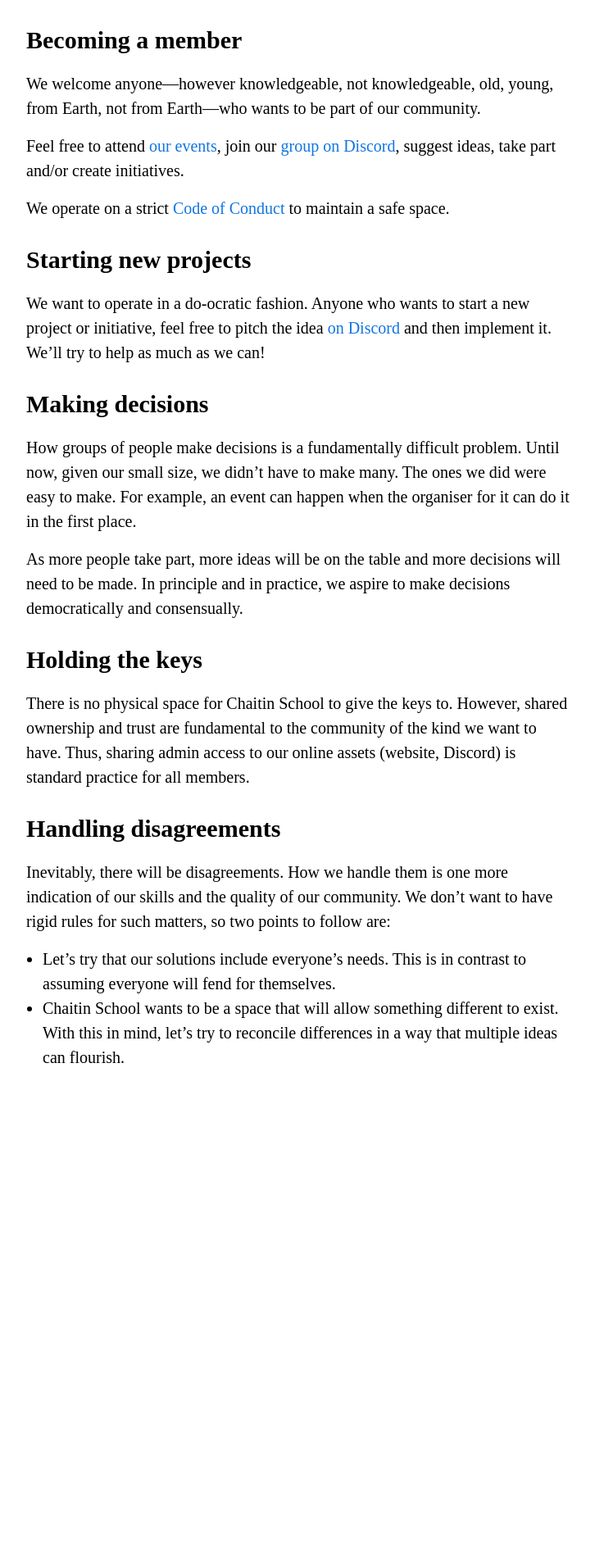
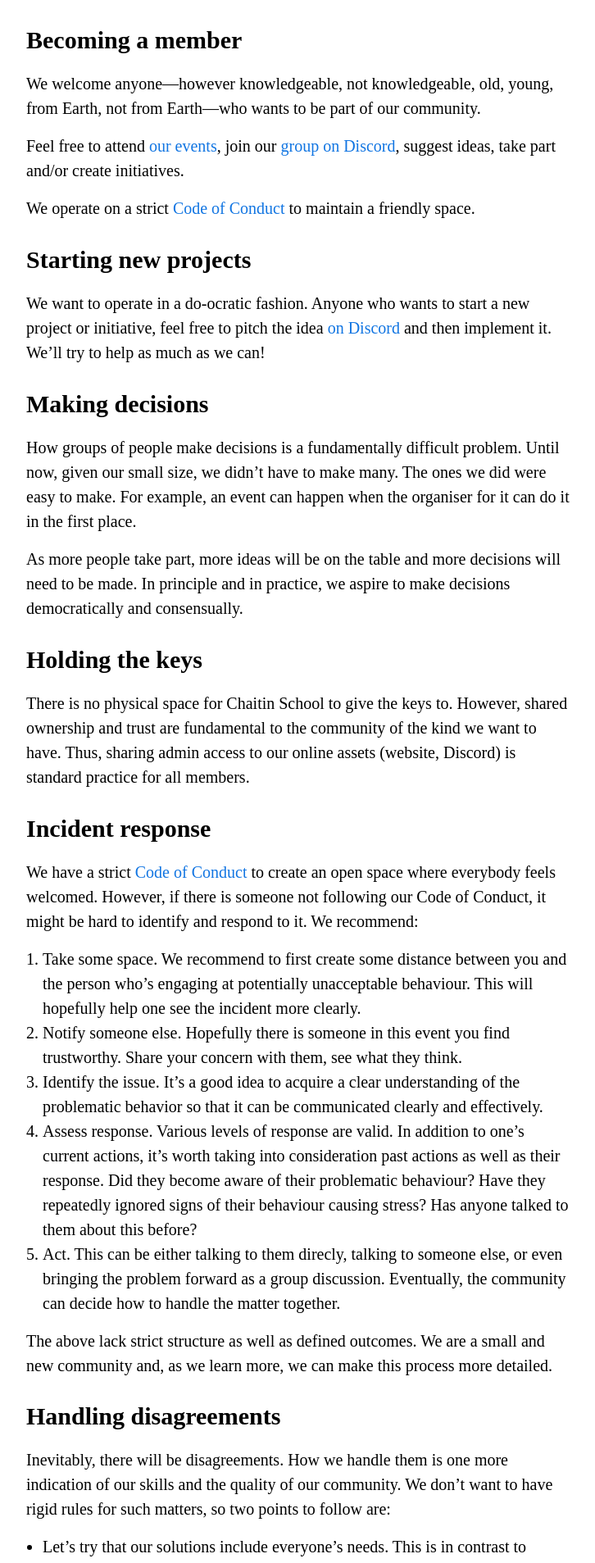
Before and after one commit to chaitinschool/chaitinschool.org, a Django app: page /processes/ in a window 1280 px wide. Shown: the part 640-2547 px from the top of the page at 82% size, without its empty margins (276-1002 px from the left). Before the commit the page ends 1937 px from the top, so only its background shows below. Run offline with Django 3.2, Linux system fonts and the light colour scheme.

Commit message:
add incident response process

```diff
--- a/main/templates/main/processes.html
+++ b/main/templates/main/processes.html
@@ -29,7 +29,8 @@
     </p>
     <p>
         We operate on a strict
-        <a href="{% url 'coc' %}">Code of Conduct</a> to maintain a safe space.
+        <a href="{% url 'coc' %}">Code of Conduct</a> to maintain a friendly
+        space.
     </p>
 
     <h2>Starting new projects</h2>
@@ -61,6 +62,50 @@
         assets (website, Discord) is standard practice for all members.
     </p>
 
+    <h2 id="incident-response">Incident response</h2>
+    <p>
+        We have a strict
+        <a href="{% url 'coc' %}">Code of Conduct</a>
+        to create an open space where everybody feels welcomed. However, if
+        there is someone not following our Code of Conduct, it might be hard
+        to identify and respond to it. We recommend:
+    </p>
+    <ol>
+        <li>
+            Take some space. We recommend to first create some distance between
+            you and the person who’s engaging at potentially unacceptable
+            behaviour. This will hopefully help one see the incident more clearly.
+        </li>
+        <li>
+            Notify someone else. Hopefully there is someone in this event you
+            find trustworthy. Share your concern with them, see what they think.
+        </li>
+        <li>
+            Identify the issue. It’s a good idea to acquire a clear understanding
+            of the problematic behavior so that it can be communicated
+            clearly and effectively.
+        </li>
+        <li>
+            Assess response. Various levels of response are valid. In addition
+            to one’s current actions, it’s worth taking into consideration past
+            actions as well as their response. Did they become aware of their
+            problematic behaviour? Have they repeatedly ignored signs of their
+            behaviour causing stress? Has anyone talked to them about this
+            before?
+        </li>
+        <li>
+            Act. This can be either talking to them direcly, talking to someone
+            else, or even bringing the problem forward as a group discussion.
+            Eventually, the community can decide how to handle the matter
+            together.
+        </li>
+    </ol>
+    <p>
+        The above lack strict structure as well as defined outcomes. We are a
+        small and new community and, as we learn more, we can make this process
+        more detailed.
+    </p>
+
     <h2>Handling disagreements</h2>
     <p>
         Inevitably, there will be disagreements. How we handle them is one more
```
Also changed, not shown: main/templates/main/codeofconduct.html (+16 -11 lines).
